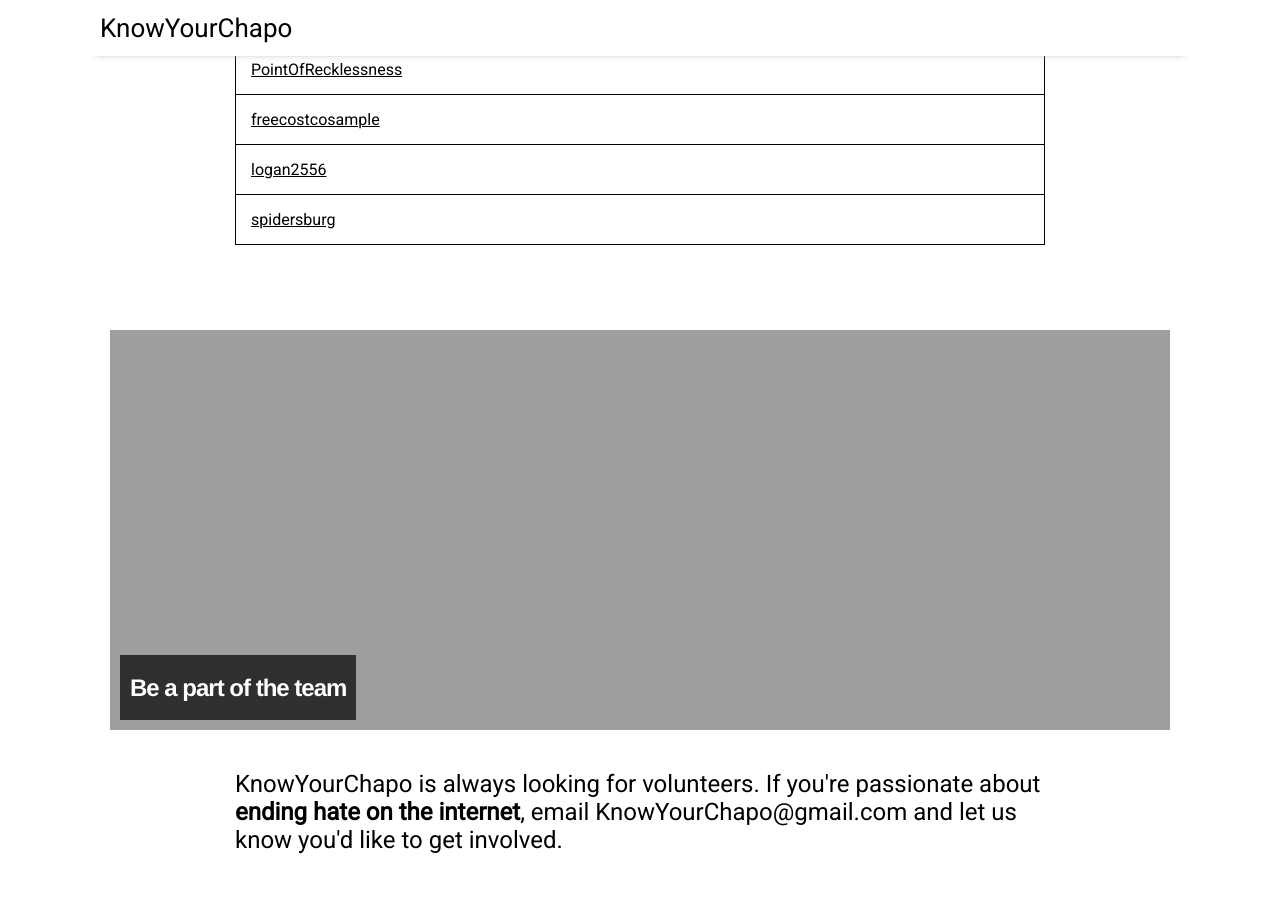
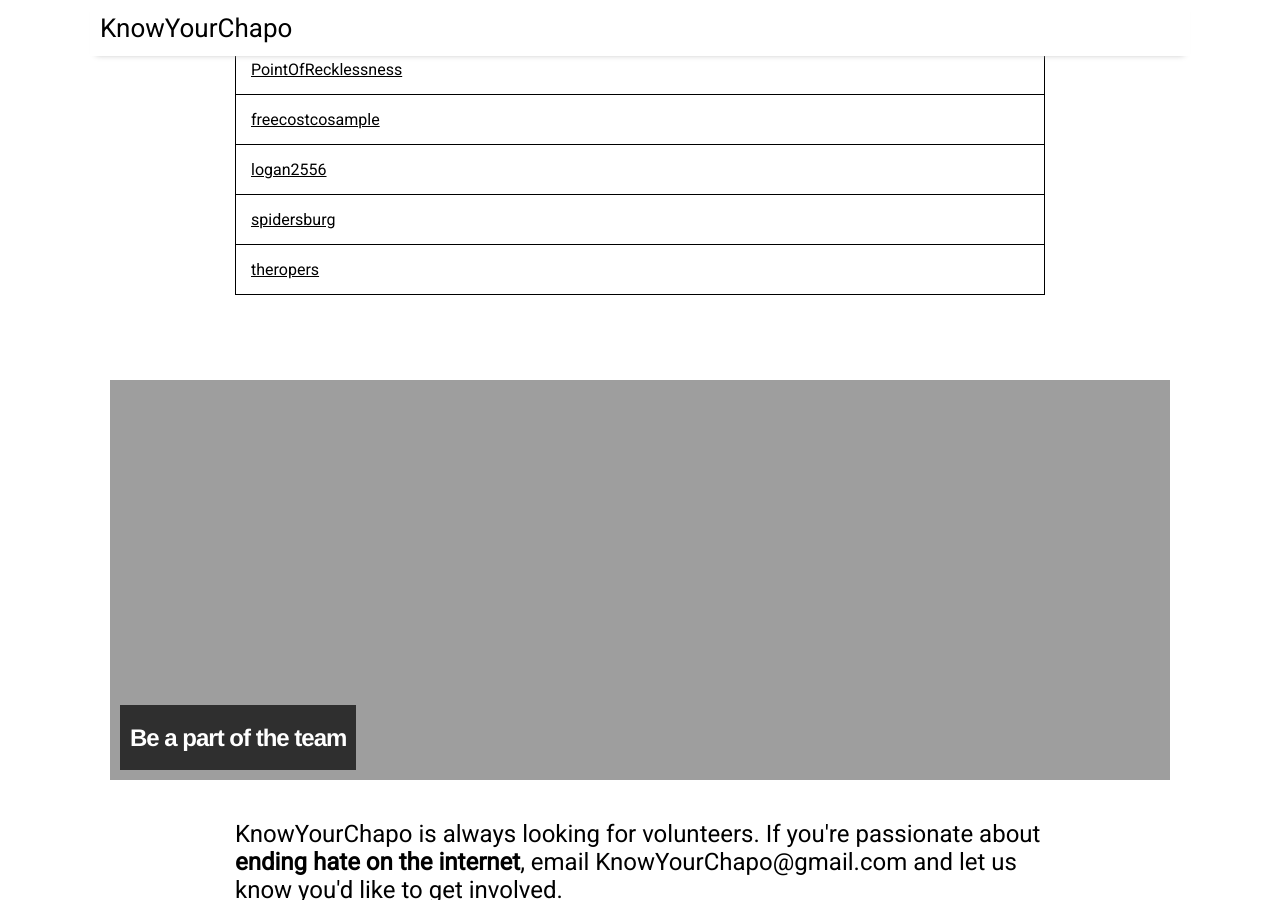
Before and after one commit to KnowYourChapo/KnowYourChapo.github.io, a Jekyll site: the page built from index.md, in a window 1280 px wide and 900 px high, scrolled down 4686 px. Built offline with Jekyll 4.4.1, drawn with Linux system fonts in a browser that asks for light colours; nearby versions of some CDN libraries; the list of posts is cut into pages by our own code.

Commit message:
new posters

```diff
--- a/_data/chapolist.json
+++ b/_data/chapolist.json
@@ -274,11 +274,15 @@
         },
         {
             "name": "logan2556",
-            "notes": 2
+            "notes": 3
         },
         {
             "name": "spidersburg",
             "notes": ""
+        },
+        {
+            "name": "theropers",
+            "notes": ""
         }
     ]
 }
```
